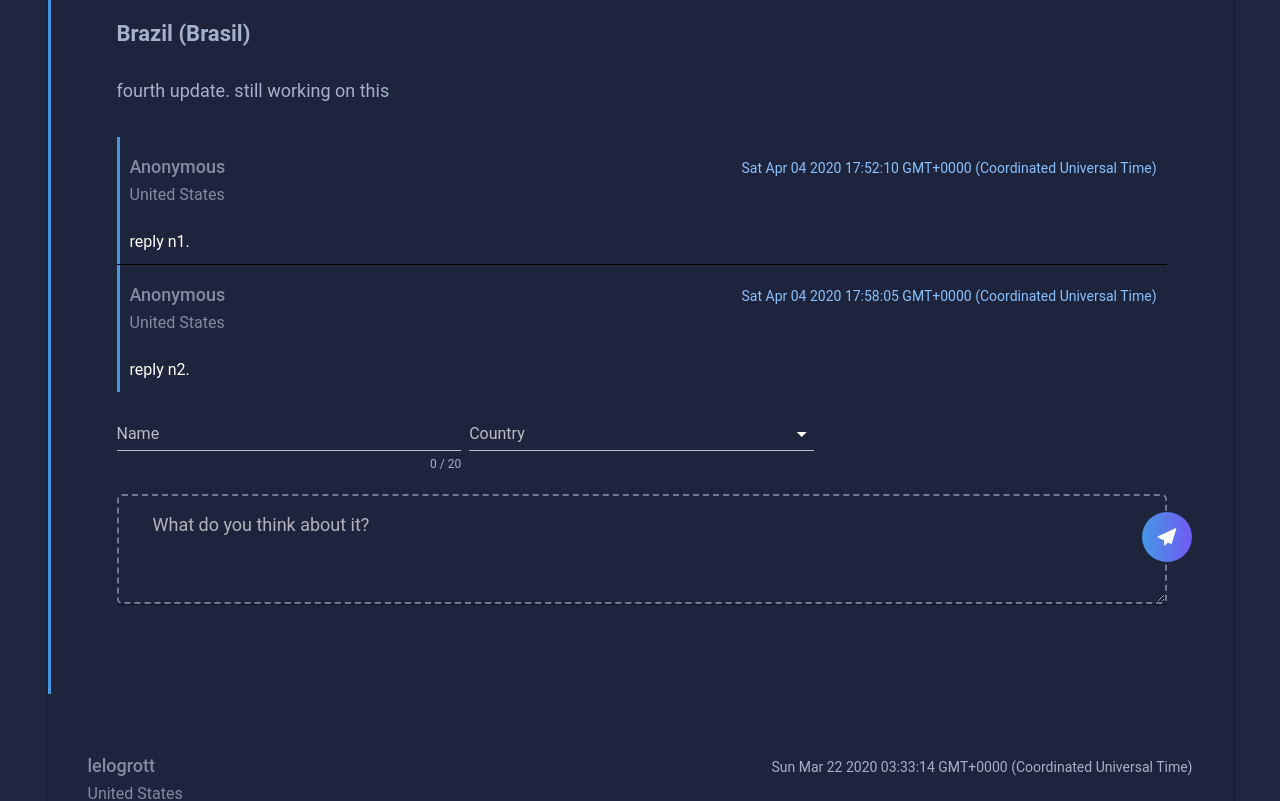
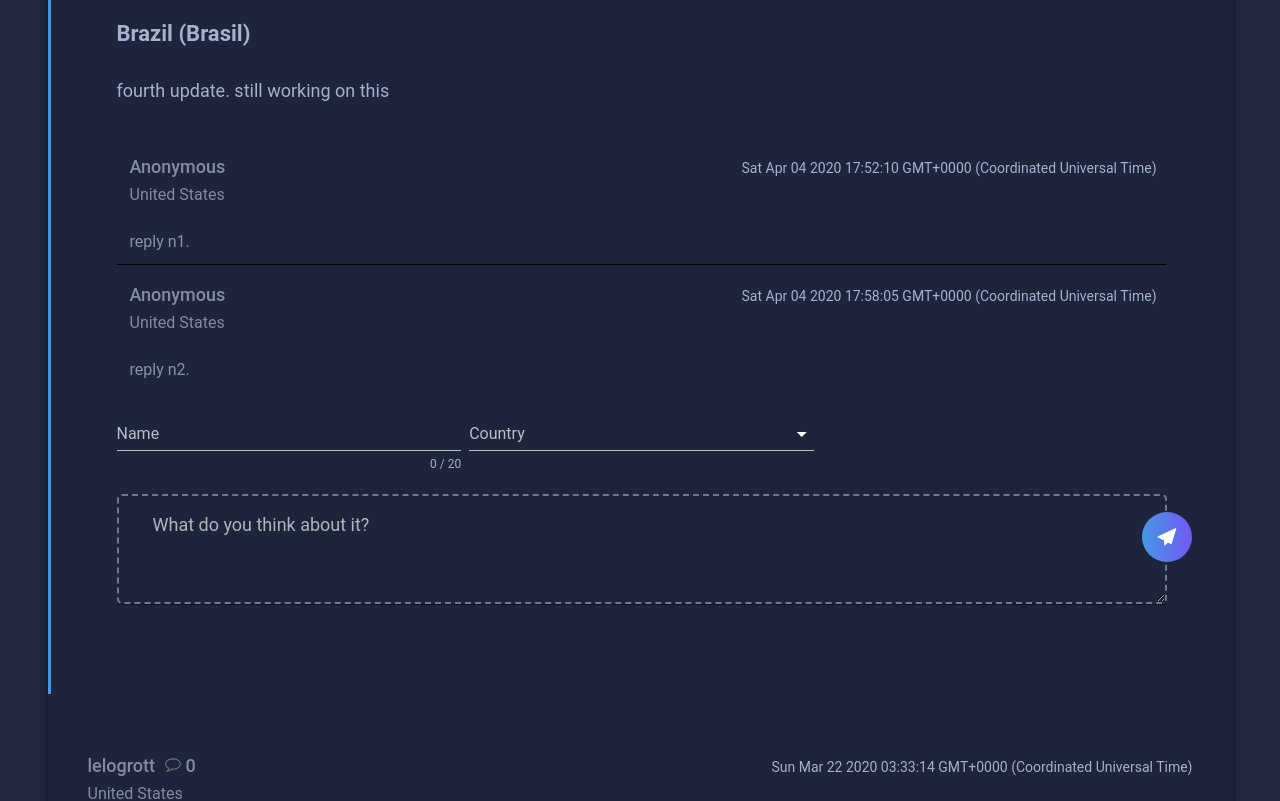
Before and after one commit to lelogrott/quarantinenotes, a Vue app in the folder vuemail-dark/: page /#/ in a window 1280 px wide. Shown: the part 500-1301 px from the top of the page. Built offline with nearby package versions, Linux system fonts and the light colour scheme.

Commit message:
show number of replies on Inbox cards

```diff
--- a/vuemail-dark/public/assets/css/flaticon.css
+++ b/vuemail-dark/public/assets/css/flaticon.css
@@ -38,3 +38,4 @@
 .flaticon-lines:before { content: "\f106"; }
 .flaticon-sent-mail:before { content: "\f107"; }
 .flaticon-speech-message:before { content: "\f108"; }
+.comment-icon:before { content: url(../img/comment-icon.svg);  }
--- a/vuemail-dark/src/styles/components-style/_view.scss
+++ b/vuemail-dark/src/styles/components-style/_view.scss
@@ -92,7 +92,16 @@ h2{
    @include easeInOut;
 }
 
-.card-index:hover,.active {
+.card-index{
+   .card-head>h3>i {
+      padding-left: 10px;
+      font-size: 18px;
+      text-decoration: none;
+      color: #838ca1 !important;
+      font-style: normal;
+   }
+
+   &:hover,.active {
       background: #2a324e!important;
       cursor: pointer !important;
 
@@ -102,3 +111,4 @@ h2{
       .card-para{color: #fff!important;}
       .card-date{color: #87c2ff!important;}
    }
+}
--- a/vuemail-dark/src/views/Inbox.vue
+++ b/vuemail-dark/src/views/Inbox.vue
@@ -26,7 +26,7 @@
               v-bind:class="{active: item.noteId == selected}" class="card-index">
                 <div class="card-info">
                   <div class="card-head">
-                    <h3><a>{{item.author}}</a></h3>
+                    <h3><a>{{item.author}}</a><i class="comment-icon"> {{ totalReplies(item) }} </i></h3>
                     <div class="card-date">{{new Date(item.createdAt) | moment("MMM Do h:mmA") }}</div>
                     <delete-note-button v-if="sysAdmin()" :noteId="item.noteId" />
                   </div>
@@ -79,6 +79,12 @@
       })
     },
     methods: {
+      totalReplies(note) {
+        if (note.replies === undefined)
+          return 0;
+
+        return note.replies.length;
+      },
       getCountry(id) {
         let countries = this.$store.state.countriesData.countriesInfo;
         for (var i = countries.length - 1; i >= 0; i--) {
```
Also changed, not shown: vuemail-dark/public/assets/img/comment-icon.svg (added), 1 other file (tests, documents, lock files or other folders). Lines whose indentation alone changed are shown as unchanged.
